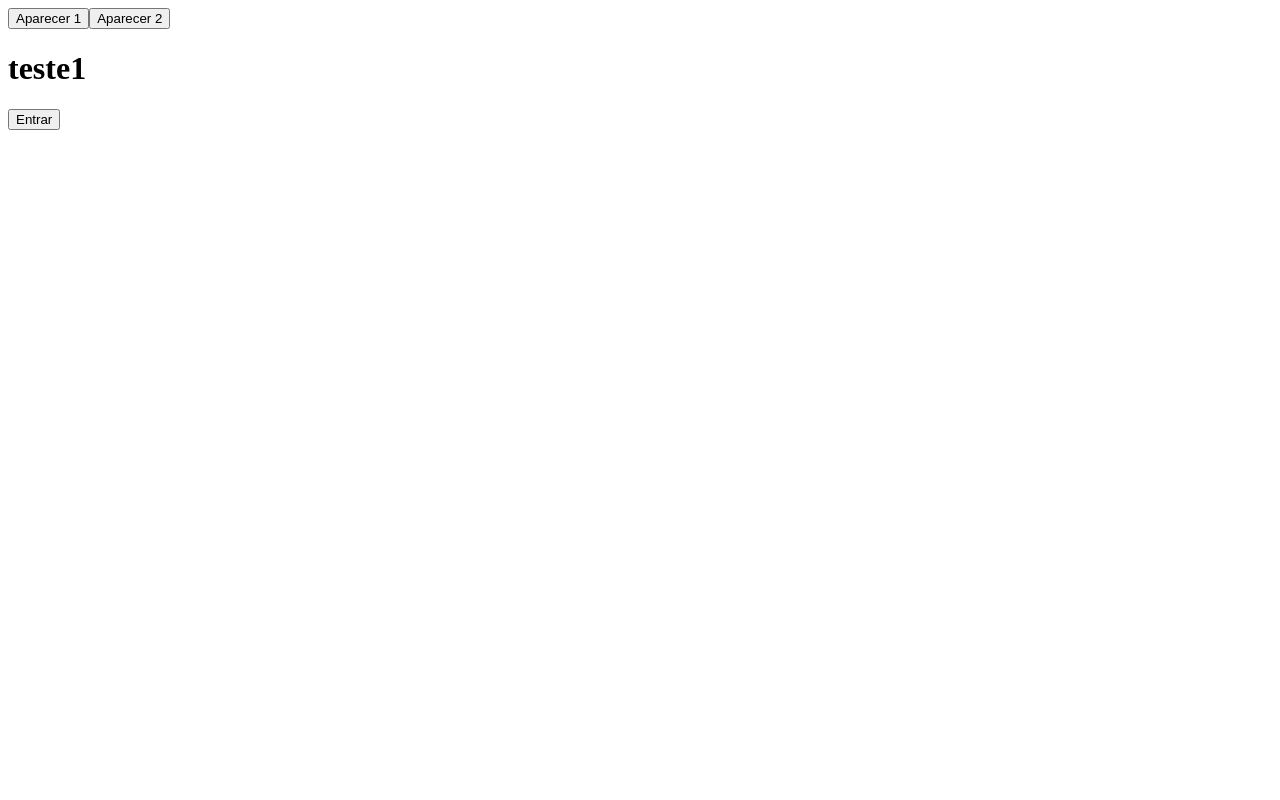
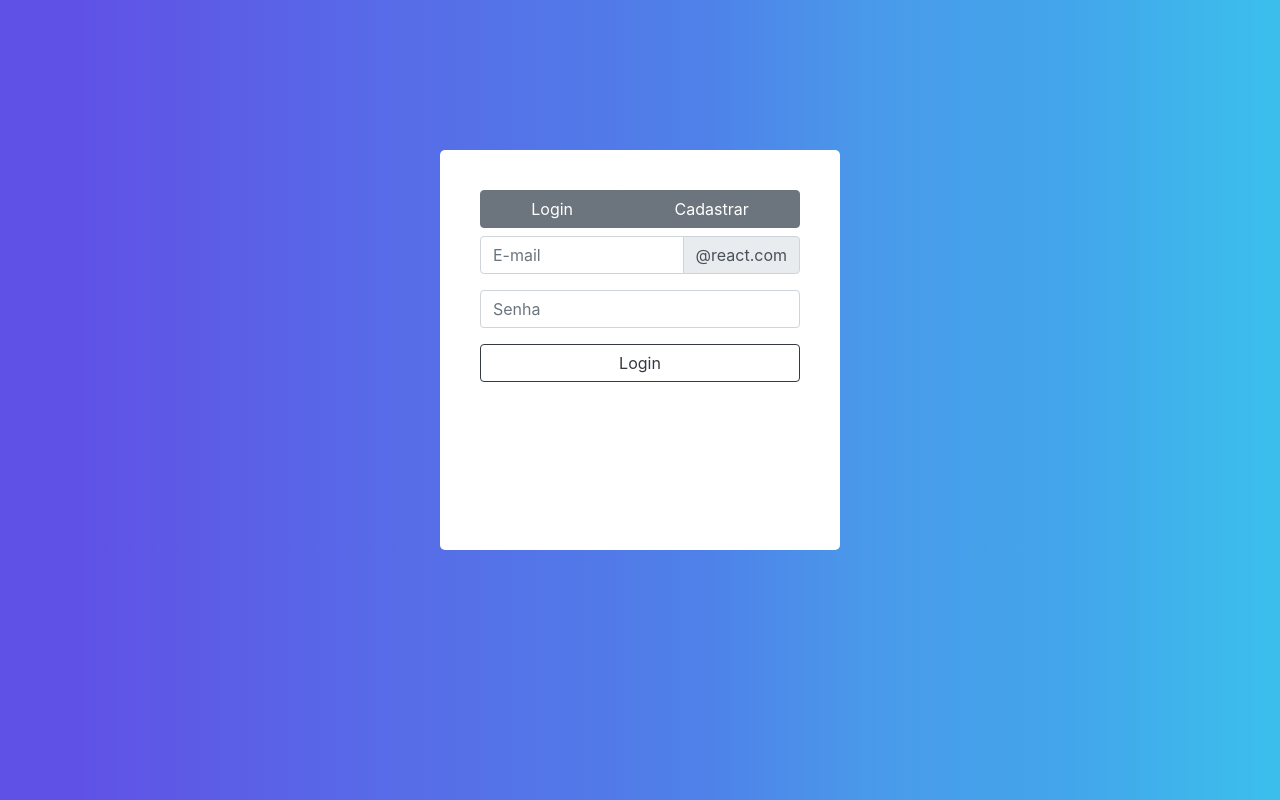
Before and after one commit to EdvanRonchi/crud-react, a React (Create React App) app: page / in a window 1280 px wide. Built offline with nearby package versions, Linux system fonts and the light colour scheme.

Commit message:
Tela Login

```diff
--- a/package.json
+++ b/package.json
@@ -4,6 +4,7 @@
   "private": true,
   "dependencies": {
     "axios": "^0.19.0",
+    "bootstrap": "^4.3.1",
     "react": "^16.11.0",
     "react-dom": "^16.11.0",
     "react-scripts": "3.2.0"
--- a/src/App.js
+++ b/src/App.js
@@ -1,10 +1,10 @@
 import React from 'react';
-import Login from "./pages/login";
+import LoginRegister from "./pages/login";
 
 function App() {
   return (
     <div>
-      <Login />
+      <LoginRegister />
     </div>
   );
 }
--- a/src/pages/login/index.js
+++ b/src/pages/login/index.js
@@ -1,36 +1,107 @@
 import React, { useState } from 'react';
+import api from '../../config/service'
+import 'bootstrap/dist/css/bootstrap.css'
 import './style.css'
 
+export default function LoginRegister() {
+    const [ show, setShow] = useState(true);
+    const [ namebtn, setNamebtn] = useState('Login');
+    const [ login, setLogin] = useState({
+        email: '',
+        senha: ''
+    })
+    const [ cadastro, setCadastro] = useState({
+        nome: '',
+        email: '',
+        senha: '',
+        senha2: ''
+    })
 
 
-const Teste1 = () => {
-    return(
-        <h1>teste1</h1>
-    )
-}
+    const handleSubmit = (e) => {
+        e.preventDefault()
 
-const Teste2 = () => {
-    return(
-        <h1>teste2</h1>
-    )
-}
+        if(show === true){
+            console.log(login.email)
+            console.log(login.senha)
 
-const teste = (e) => {
-    console.log(e)
-}
+            /* async function axios(){
+                await api.post('auth/login', {
+
+                }).then((response) => {
+                    localStorage.setItem('token', response.data.token)
 
 
-export default function Login() {
-    const [ aparecer, setAparecer] = useState(true);
+                }).catch((err) => {
+                    console.log("Deu ruim")
+                })
+            } */
+
+
+        }else{
+            console.log(cadastro.nome, cadastro.email, cadastro.senha, cadastro.senha2)
+
+
+            /* async function axios(){
+                await api.post('auth/register', {
+
+                }).then((response) => {
+                    localStorage.setItem('token', response.data.token)
+                    console.log(response.data.token);
+
+
+                }).catch((err) => {
+                    console.log("Deu ruim")
+                })
+            } */
+        }
+    }
 
     return (
         <div className="container">
-            <button onClick={() => setAparecer(true)}>Aparecer 1</button>
-            <button onClick={() => setAparecer(false)}>Aparecer 2</button>
-            {aparecer && <Teste1 />}
-            {!aparecer && <Teste2 />}
-            <button onClick={() => teste(aparecer)}>Entrar</button>
-
+            <form onSubmit={handleSubmit}>
+                <div className="botao">
+                    <div className="btn-group btn-block mb-2" role="group">
+                        <button type="button" className="btn btn-secondary" onClick={() => {setShow(true); setNamebtn('Login')}}>Login</button>
+                        <button type="button" className="btn btn-secondary" onClick={() => {setShow(false); setNamebtn('Cadastrar')}}>Cadastrar</button>
+                    </div>
+                </div>
+                <div className="box">
+                    {show && (
+                        <div>
+                            <div className="input-group mb-3">
+                                <input type="text" className="form-control" placeholder="E-mail" onChange={(e) => setLogin({email: e.target.value})}/>
+                                <div className="input-group-append">
+                                    <span className="input-group-text">@react.com</span>
+                                </div>
+                            </div>
+                            <div className="input-group mb-3">
+                                <input type="password" className="form-control" placeholder="Senha" onChange={(e) => setLogin({senha: e.target.value})}/>
+                            </div>
+                        </div>
+                    )}
+                    {!show && (
+                        <div>
+                            <div className="input-group mb-3">
+                                <input type="text" className="form-control" placeholder="Nome" onChange={(e) => setCadastro({nome: e.target.value})}/>
+                            </div>
+                            <div className="input-group mb-3">
+                                <input type="text" className="form-control" placeholder="E-mail" onChange={(e) => setCadastro({email: e.target.value})}/>
+                                <div className="input-group-append">
+                                    <span className="input-group-text">@react.com</span>
+                                </div>
+                            </div>
+                            <div className="input-group mb-3">
+                                <input type="password" className="form-control" placeholder="Senha" onChange={(e) => setCadastro({senha: e.target.value})}/>
+                            </div>
+                            <div className="input-group mb-3">
+                                <input type="password" className="form-control" placeholder="Confirmar Senha" onChange={(e) => setCadastro({senha2: e.target.value})}/>
+                            </div>
+                        </div>
+                    )}
+                </div>
+                <button className="btn btn-outline-dark btn-block" type="submit">{namebtn}</button>
+            </form>
         </div>
     )
 }
--- a/src/pages/login/style.css
+++ b/src/pages/login/style.css
@@ -1,4 +1,13 @@
 .container {
-    width: 90%;
-    align-content: center;
+    width: 400px;
+    height: 400px;
+    margin-top: 150px;
+    display: flex;
+    padding: 40px;
+    border-radius: 5px;
+    background: white;
 }
+
+body {
+    background: -webkit-linear-gradient(left,#6051e6 6%,#5966e7 25%,#4f81e9 55%,#499bea 69%,#43a5eb 83%,#3bbeec 99%);
+}
```
Also changed, not shown: 2 other files (tests, documents, lock files or other folders).
